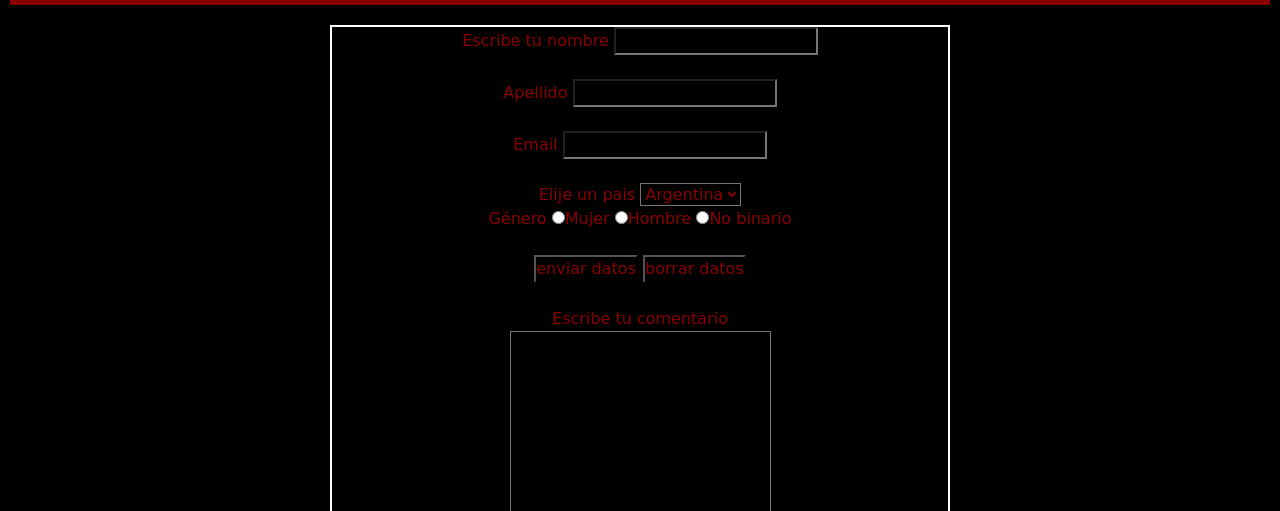
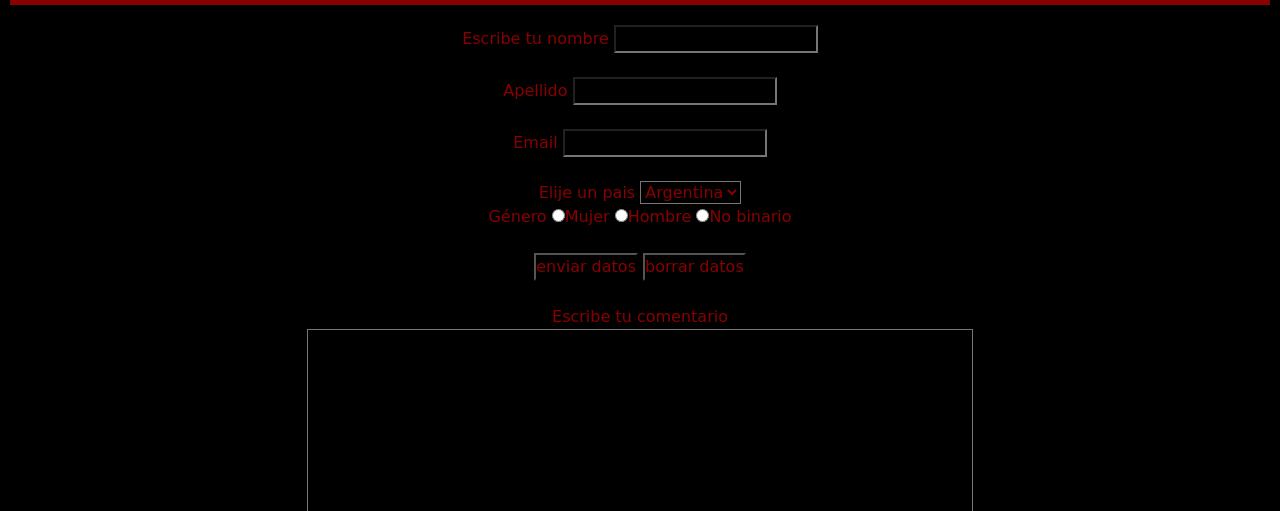
Before and after one commit to MateoGomezPerotti/PF-Gomez-Perotti, a website: page pages/contacto.html in a window 1280 px wide. Shown: the part 441-952 px from the top of the page. Drawn offline with nearby package versions, Linux system fonts and the light colour scheme.

Commit message:
correccion pagina contacto

```diff
--- a/pages/contacto.html
+++ b/pages/contacto.html
@@ -81,7 +81,7 @@
                 <div>
                     <label for="comentario">Escribe tu comentario</label>
                     <br>
-                    <textarea name="comentario" id="" cols="30" rows="10"></textarea>
+                    <textarea name="comentario" id="comentario" cols="80" rows="20"></textarea>
                 </div>
                 <br>
                 <div>
--- a/scss/estilo.scss
+++ b/scss/estilo.scss
@@ -54,13 +54,6 @@ main{
 body{
     background-color: black;
 }
-section{
-        border: solid white 2px;
-        color: $bordo;
-        text-align: center;
-        width: 50%;
-
-}
 .titulo{
     background-color: black;
     margin: 10px auto;
@@ -84,6 +77,14 @@ section{
   gap: 0px 0px;
   grid-auto-flow: row;
 }
+.form{
+    display: flex;
+    flex-wrap: wrap;
+    justify-content: center;
+    color: $bordo;
+    text-align: center;
+    width: 200px;
+}
 
 .Gira { grid-area: 1 / 1 / 2 / 2; }
 
```
Also changed, not shown: css/estilo.css, 1 other file.
